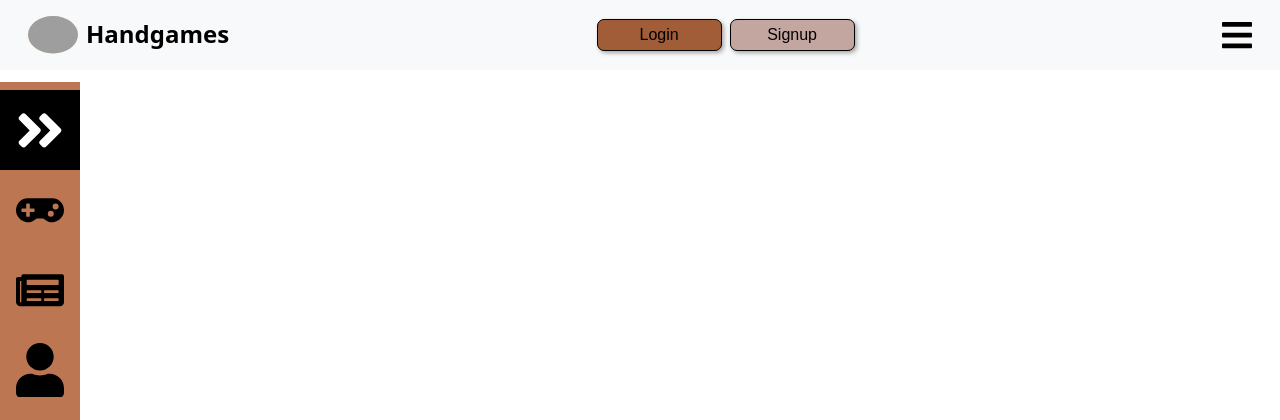
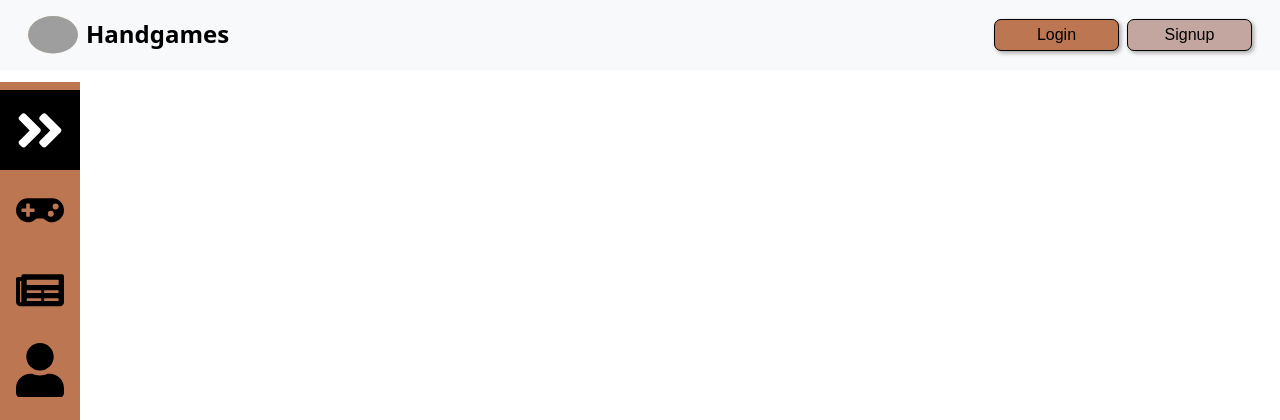
Before and after one commit to JeremyAMichel/Handgames, a Symfony app: template templates/game/game.html.twig in a window 1280 px wide. Shown: the top 420 px of the page. Run offline with Twig, Linux system fonts and the light colour scheme; the template is opened without the code that fills it, so the values that code supplies are empty; style sheets or scripts are compiled from the project's sources; some libraries are stand-ins or nearby versions; grey boxes are pictures that could not be loaded.

Commit message:
fix navbar and color for responsive display

```diff
--- a/assets/styles/a/a.scss
+++ b/assets/styles/a/a.scss
@@ -1,5 +1,5 @@
 .bouton-login {
-  background-color: #A15C38;
+  background-color: var(--color-primary);
 
 }
 
--- a/assets/styles/div/div.scss
+++ b/assets/styles/div/div.scss
@@ -65,11 +65,15 @@
 }
 
 .dropdown{
-        display: flex;
+    display: none;
 }
 
 @media only screen and (max-width: 600px){
     .login-signup-div{
         display: none;
     }
+
+    .dropdown{
+        display: flex;
+    }
 }
--- a/assets/styles/nav/nav.scss
+++ b/assets/styles/nav/nav.scss
@@ -2,7 +2,6 @@
     position: fixed;
     background-color: var(--color-primary);
     transition: width 200ms ease;
-    top: 82px;
 }
 
 .navbar:hover .not-nav-link svg{
@@ -17,6 +16,7 @@
     .navbar{
         width: 5rem;
         height: 100%;
+        top: 82px;
     }
 
     .navbar:hover{
--- a/templates/base.html.twig
+++ b/templates/base.html.twig
@@ -17,13 +17,14 @@
 
         {% include 'header/header.html.twig' %}
 
-        {% include 'nav/nav.html.twig' %}
-
         <div class="container">
             <main>
                 {% block body %}{% endblock %}
             </main>
         </div>
+
+        {% include 'nav/nav.html.twig' %}
+
         {{ encore_entry_script_tags('globalScript') }}
     </body>
 </html>
```
